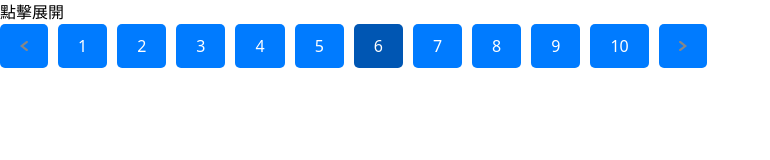
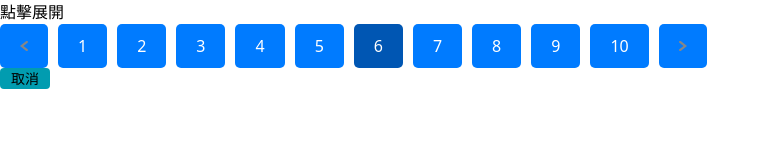
Before and after one commit to J4NLab/J4N-UI, a React (Vite) app: page / in a window 1280 px wide. Shown: the top 160 px of the page, without its empty margins (0-770 px from the left). Built offline with nearby package versions, Linux system fonts and the light colour scheme; the HTML template or start-up script is replaced by a standard one.

Commit message:
feat: modify custom colorList & add mocks data & rewrite README

```diff
--- a/src/App.tsx
+++ b/src/App.tsx
@@ -8,11 +8,13 @@ import {
   DialogActions,
 } from "./components/Dialog";
 import Pagination from "./components/Pagination";
+import JanlabUIProvider from "./theme/provider";
+import { colorList } from "./mocks/_colorList";
 
 function App() {
   const [isOpen, setIsOpen] = useState(false);
   return (
-    <>
+    <JanlabUIProvider customColor={colorList}>
       <Dialog isOpen={isOpen} onClose={() => setIsOpen(!isOpen)}>
         <DialogTitle title="123" status="correct">
           我是標題
@@ -26,7 +28,10 @@ function App() {
 
       <button onClick={() => setIsOpen(true)}>點擊展開</button>
       <Pagination count={10} />
-    </>
+      <Button textColor="success.100" onClick={() => setIsOpen(false)}>
+        取消
+      </Button>
+    </JanlabUIProvider>
   );
 }
 
--- a/src/components/Button/index.tsx
+++ b/src/components/Button/index.tsx
@@ -1,5 +1,9 @@
 import React from "react";
+
 import { colorFilter } from "../../utils/function";
+// import { _colorContext } from "../../utils/context";
+// import { colorList } from "../../theme/color";
+
 import "./style.css";
 
 type Props = {
@@ -24,6 +28,7 @@ const Button = ({
   onClick,
 }: Props) => {
   const containedStyle = variant === "contained" ? "bg-[#019CB0]" : "";
+  // const colorLists = _colorContext() ? (_colorContext() as any) : colorList;
 
   // 獲取滑鼠點擊位置
   const getClickPosition = (e: React.MouseEvent<HTMLButtonElement>) => {
@@ -51,7 +56,7 @@ const Button = ({
 
   return (
     <button
-      className={`relative flex items-center gap-[4px] px-[11px] border border-[colorList.infi.700] text-[14px] rounded-[4px] ${containedStyle}`}
+      className={`relative flex items-center gap-[4px] px-[11px] text-[14px] rounded-[4px] ${containedStyle}`}
       style={style}
       onClick={(e) => {
         onClick();
--- a/src/components/Button/style.ts
+++ b/src/components/Button/style.ts
@@ -19,6 +19,3 @@ export const Button = styled.button`
     color: ${({ theme }) => theme.color.danger};
   }
 `;
-
-// 點擊要有水波紋
-// 須提供各個行為的 rgba 值
--- a/src/index.ts
+++ b/src/index.ts
@@ -1,4 +1,4 @@
-import JanlabUIProvider from "../src/theme/provider";
+import JanlabUIProvider from "./theme/provider";
 
 import Button from "./components/Button";
 import {
--- /dev/null
+++ b/src/mocks/_colorList.ts
@@ -0,0 +1,64 @@
+import { ColorList } from "../types";
+
+export const colorList: ColorList = {
+  error: {
+    100: "#000",
+    200: "#000",
+    300: "#000",
+    400: "#000",
+    500: "#000",
+    600: "#000",
+    700: "#000",
+    800: "#000",
+    900: "#000",
+    1000: "#000",
+  },
+  warning: {
+    100: "#000",
+    200: "#000",
+    300: "#000",
+    400: "#000",
+    500: "#000",
+    600: "#000",
+    700: "#000",
+    800: "#000",
+    900: "#000",
+    1000: "#000",
+  },
+  success: {
+    100: "#000",
+    200: "#000",
+    300: "#000",
+    400: "#000",
+    500: "#000",
+    600: "#000",
+    700: "#000",
+    800: "#000",
+    900: "#000",
+    1000: "#000",
+  },
+  info: {
+    100: "#000",
+    200: "#000",
+    300: "#000",
+    400: "#000",
+    500: "#000",
+    600: "#000",
+    700: "#000",
+    800: "#000",
+    900: "#000",
+    1000: "#000",
+  },
+  gray: {
+    100: "#000",
+    200: "#000",
+    300: "#000",
+    400: "#000",
+    500: "#000",
+    600: "#000",
+    700: "#000",
+    800: "#000",
+    900: "#000",
+    1000: "#000",
+  },
+};
--- a/src/theme/provider.tsx
+++ b/src/theme/provider.tsx
@@ -10,7 +10,7 @@ const JanlabUIProvider = ({ customColor, children }: any) => {
   }, [customColor]);
 
   return (
-    <DoggyContext.Provider value={color}>{children}</DoggyContext.Provider>
+    <DoggyContext.Provider value={{ color }}>{children}</DoggyContext.Provider>
   );
 };
 
--- a/src/utils/function.ts
+++ b/src/utils/function.ts
@@ -1,13 +1,16 @@
 import { colorList } from "../theme/color";
+import { _colorContext } from "./context";
 
 export const colorFilter = (color: string) => {
   /**
    * color => success.500 | #000 | red
    */
+  const colorLists = _colorContext() ? (_colorContext() as any) : colorList;
+
   if (color.split(".").length !== 2) {
     return color;
   }
 
   const [colorName, colorNumber] = color.split(".");
-  return (colorList as any)[colorName][colorNumber];
+  return (colorLists.color as any)[colorName][colorNumber];
 };
```
Also changed, not shown: 1 other file (tests, documents, lock files or other folders).
